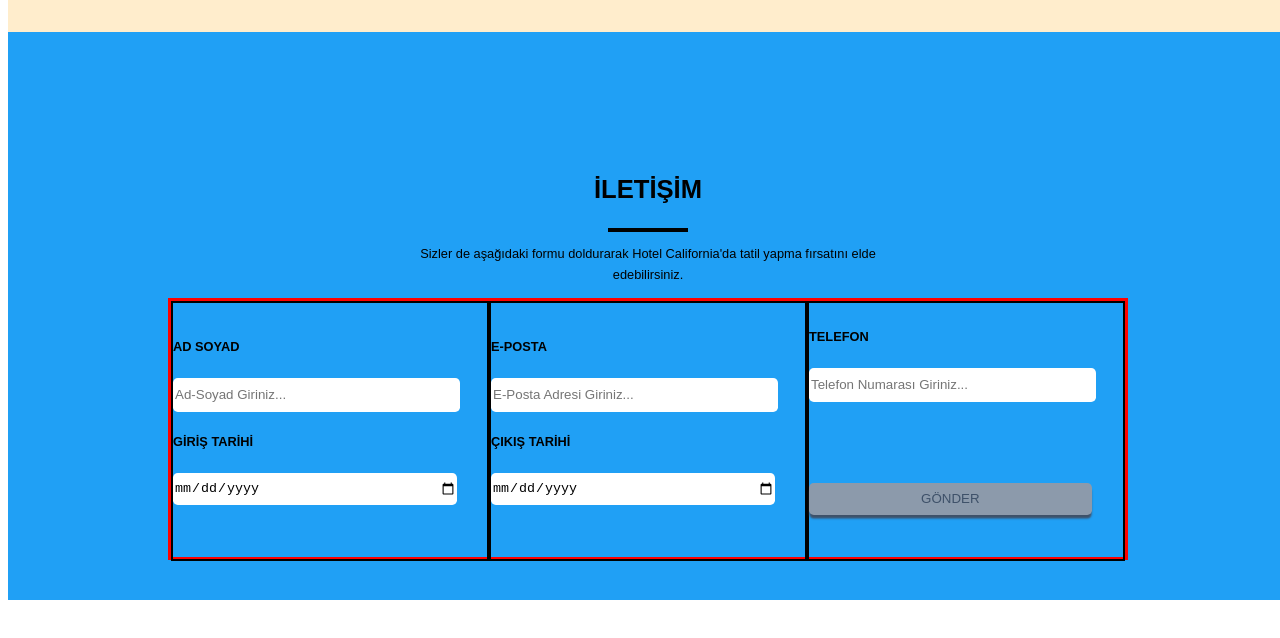
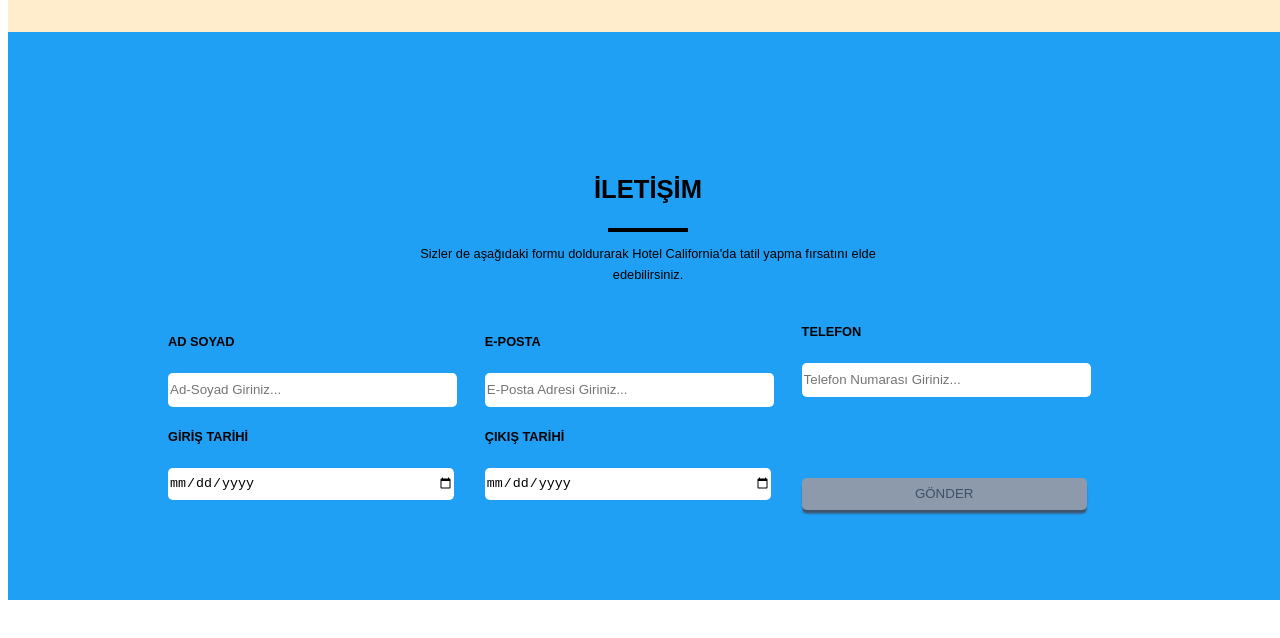
Before and after one commit to orcunsagirsoy/hotel-california, a plain HTML site: page index.html in a window 1280 px wide. Shown: the part 3789-4427 px from the top of the page. Drawn offline with nearby package versions, Linux system fonts and the light colour scheme; some packages are replaced by stand-ins of ours.

Commit message:
last changes

```diff
--- a/styles.css
+++ b/styles.css
@@ -520,7 +520,6 @@ ul {
  }
 
  #iletişimBody{
-   border: solid 3px red;
    display: flex;
    height: 20em;
  }
@@ -543,7 +542,6 @@ ul {
  }
 
  .formElement{
-   border: solid 2px black;
    width: 33%;
    height: 20em;
    display: flex;
```
